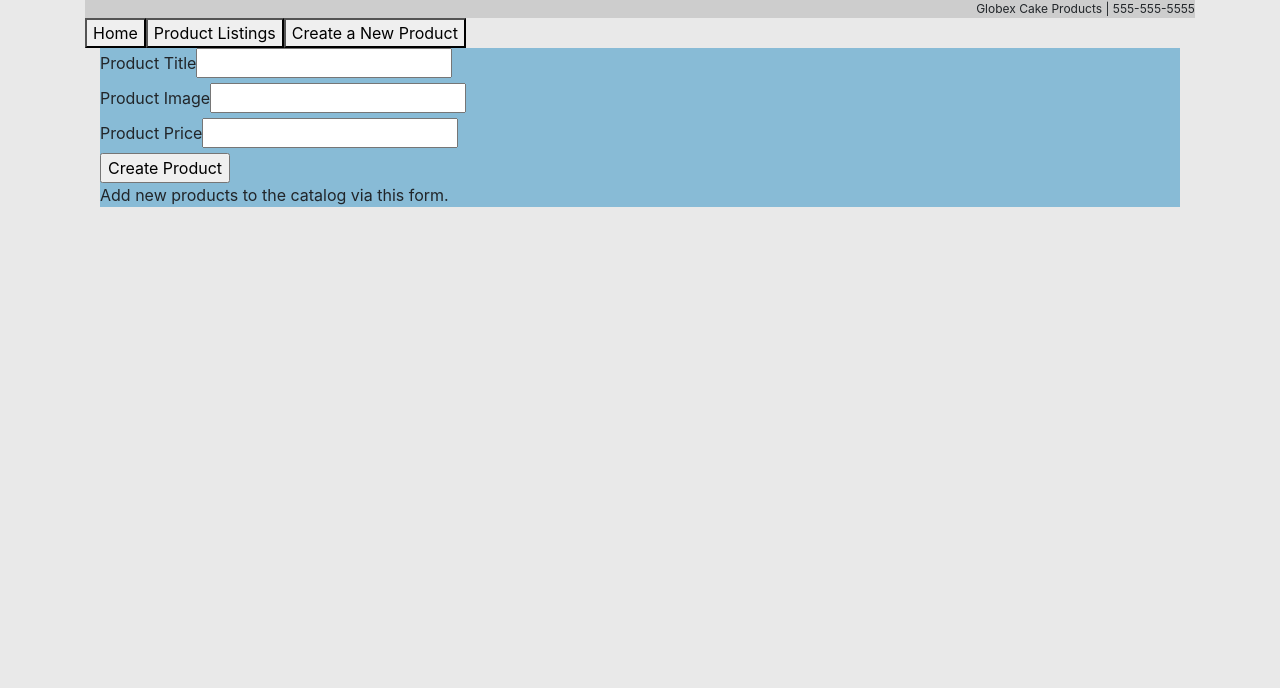
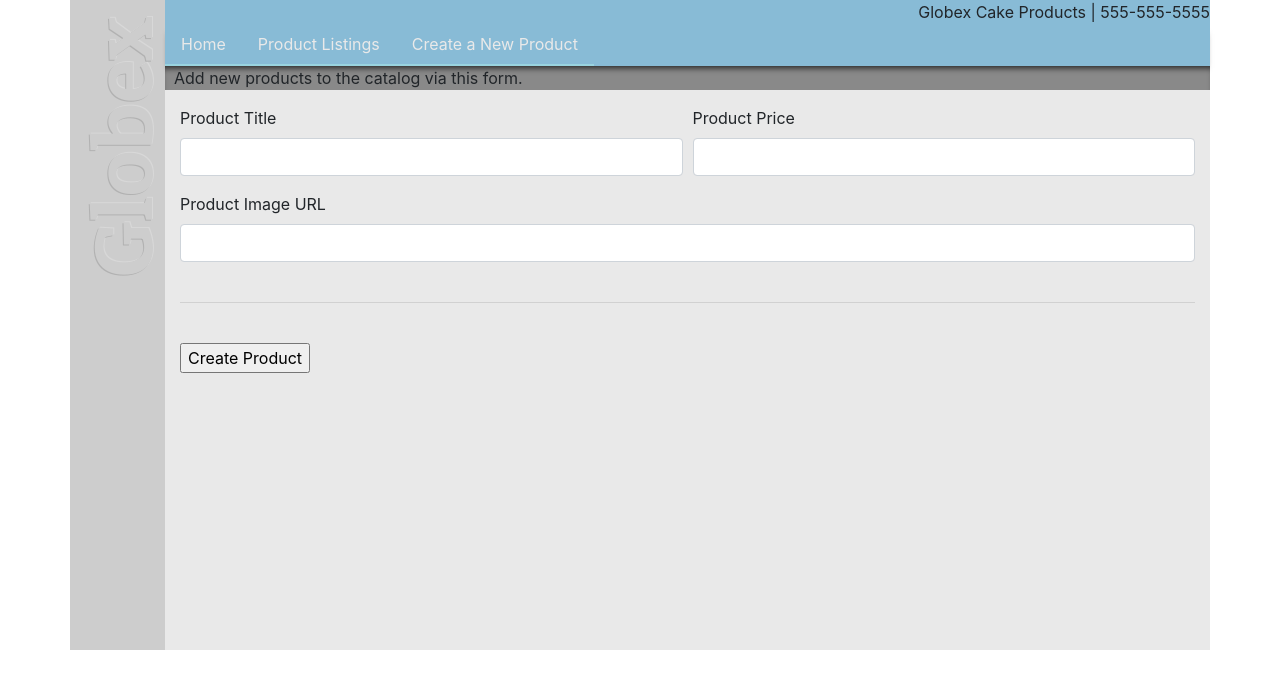
Before and after one commit to SalvatoreSantamaria/ProductManager, an Angular app in the folder public/: page /product-creation in a window 1280 px wide. Shown: the top 688 px of the page. Built offline with nearby package versions, Linux system fonts and the light colour scheme.

Commit message:
Bootstrap Columns and box shadow style updates

```diff
--- a/public/src/app/app.component.html
+++ b/public/src/app/app.component.html
@@ -1,15 +1,40 @@
 <div class="container">
-  <div style="text-align:left">
-    <div class="header">Globex Cake Products | 555-555-5555
-    </div>
-      <div class="body">
-        <button [routerLink]="['/']">Home</button>
+    <div class="row">
+        <div class="globex col-md-1">
+          <div class='spacer'></div>
+            <p class="globexText"> Globex </p>
+        </div>
+        <div class="body col-md-11">
+  <div class="right">
+      Globex Cake Products | 555-555-5555
+  </div>
+  <nav class="nav header">
+    <!-- <a class="nav-link active" href="#">Active</a>
+    <a class="nav-link" href="#">Link</a>
+    <a class="nav-link" href="#">Link</a> -->
+    <a class="nav-link" [routerLink]="['/']">Home</a>
+    <a class="nav-link" [routerLink]="['product-list']">Product Listings</a>
+    <a class="nav-link" [routerLink]="['/product-creation']">Create a New Product</a>
+  </nav>
+
+
+
+
+      <!--
+  <div style="text-align:left"> -->
+
+
+        <!-- <button [routerLink]="['/']">Home</button>
         <button [routerLink]="['product-list']">Product Listings</button>
-        <button [routerLink]="['/product-creation']">Create a New Product</button>
+        <button [routerLink]="['/product-creation']">Create a New Product</button> -->
         <router-outlet></router-outlet>
       </div>
-  </div>
+    </div>
 </div>
+  <!--
+</div> -->
+
+
   <!-- <div>
     <form (submit)="onSubmit()"> -->
   <!-- use the json pipe to see how newTask changes in real time -->
--- a/public/src/app/product-creation/product-creation.component.html
+++ b/public/src/app/product-creation/product-creation.component.html
@@ -1,41 +1,58 @@
+<div class="newProdText">
+    <p>&nbsp; Add new products to the catalog via this form.</p>
+  </div>
 <div class="container">
-  <div class="form-color">
+
+
+
+  <div class="form-group">
       <!-- <img src="assets/image/cupcake.jpg"> -->
-    <form (submit)="onSubmit()" #newForm="ngForm">
+    <form  (submit)="onSubmit()" #newForm="ngForm">
       <!-- use the json pipe to see how newTask changes in real time -->
       <!-- <p>{{ newProduct | json }}</p> -->
-      <div>
+
+
+
+      <div class="form-row">
+        <div class="form-group col-md-6">
           <label for="product title">Product Title</label>
             <input
             type="text"
+            class="form-control"
             name="newProduct.title"
             required
             minlength="3"
             [(ngModel)]="newProduct.title" />
       </div>
-      <div>
-        <label for="product image">Product Image</label>
-          <input
-          type="text"
-          name="newProduct.url"
-          required
-          minlength="3"
-          [(ngModel)]="newProduct.url" />
-      </div>
-      <div>
+
+      <div class="form-group col-md-6">
         <label for="product price">Product Price</label>
           <input
             type="number"
+            class="form-control"
             name="newProduct.price"
             required
             minlength="1"
             [(ngModel)]="newProduct.price"
             />
       </div>
+    </div>
+
+      <div>
+        <label for="product image">Product Image URL</label>
+          <input
+          type="text"
+          class="form-control"
+          name="newProduct.url"
+          required
+          minlength="3"
+          [(ngModel)]="newProduct.url" />
+      </div>
+    <br>
+    <hr>
+    <br>
       <input type="submit" value="Create Product" />
     </form>
-      <div>
-        <p>Add new products to the catalog via this form.</p>
+
     </div>
 </div>
-</div>
--- a/public/src/app/product-edit/product-edit.component.html
+++ b/public/src/app/product-edit/product-edit.component.html
@@ -1,25 +1,18 @@
-<!-- <h2>Edit Product</h2>
-<form (submit)="updateSubmit()">
-  <p>{{ editProduct | json }}</p>
-  Title:
-  <input
-    type="text"
-    name="newProduct.title"
-    [(ngModel)]="editProduct.title"
-  /><br />
-  url:<input
-    type="text"
-    name="newProduct.url"
-    [(ngModel)]="editProduct.url"
-  /><br />
-  <input type="submit" value="Update Task" />
-</form> -->
+<div class="newProdText">
+    <p>&nbsp; Edit products in the catalog with this form.</p>
+  </div>
 
-<div class="component">
-  <fieldset>
-    <legend>Edit Product</legend>
+<div class="container">
+  <div class="form-group">
       <form (submit)="onSubmit()" #form="ngForm">
-      <div>
+
+
+
+
+
+
+      <div class="form-row">
+        <div class="form-group col-md-6">
           <label for="title">Title</label>
           <input
             name="title"
@@ -27,9 +20,21 @@
             required
             minlength="4"
             [(ngModel)]="product.title"
-          #title="ngModel"
-        />
+            #title="ngModel" />
         </div>
+
+        <div class="form-group col-md-6">
+            <label for="price">Price</label>
+            <input
+              name="price"
+              type="number"
+              required
+              minlength="1"
+              [(ngModel)]="product.price"
+              #title="ngModel" />
+        </div>
+      </div>
+
         <div>
             <label for="url">URL</label>
             <input
@@ -41,40 +46,14 @@
               #title="ngModel"
             />
         </div>
-      <div>
-        <label for="price">Price</label>
-        <input
-          name="price"
-          type="number"
-          required
-          minlength="1"
-          [(ngModel)]="product.price"
-          #title="ngModel"
-        />
+
+        <br>
+        <hr>
+        <br>
+
+        <button [disabled]="form.invalid">Update</button><button class="btn-delete" (click)="onDelete(product)">Delete</button>
+      </form>
+
+
   </div>
-
-      <!-- <div>
-        <label for="price">Price</label>
-        <input
-          name="price"
-          type="number"
-          step=".01"
-          required
-          [(ngModel)]="product.price"
-          #price="ngModel"
-        />
-      </div> -->
-      <!-- <div>
-        <label for="imageUrl">Image URL</label>
-        <input
-          name="imageUrl"
-          type="text"
-          [(ngModel)]="product.imageUrl"
-          #imageUrl="ngModel"
-        />
-      </div> -->
-      <button [disabled]="form.invalid">Update</button>
-    </form>
-    <button class="btn-delete" (click)="onDelete(product)">Delete</button>
-  </fieldset>
 </div>
--- a/public/src/app/product-home/product-home.component.html
+++ b/public/src/app/product-home/product-home.component.html
@@ -1,4 +1,4 @@
-<div>
+<div class="container">
  <p>
   Welcome to {{ appTitle }}. Here we can manage a set of products. You are able
   to create cake products, remove old cake products, and edit cake products.
--- a/public/src/app/product-list/product-list.component.html
+++ b/public/src/app/product-list/product-list.component.html
@@ -1,8 +1,14 @@
+<div class="container">
   <div>
-  <p>Cake Products List</p>
+    <p>Globex Cake Products Listing.</p>
   </div>
   <div>
-  <p *ngFor="let product of products">
+
+
+
+
+
+    <!-- <p *ngFor="let product of products">
       {{ product.title }} - {{ product.url }} - {{ product.price }}
       <img src="{{ product.url }}" alt="" />
       <button [routerLink]="['/product-edit', product._id]">
@@ -10,7 +16,42 @@
       </button>
 
       <button (click)="deleteTask(product._id)">Delete</button>
-  </p>
+    </p> -->
+
+    <table class="table table-hover table-striped w-auto">
+        <thead>
+          <tr>
+            <th>Product ID</th>
+            <th>Product</th>
+            <th>Price</th>
+            <th>Image</th>
+            <th>Actions</th>
+          </tr>
+        </thead>
+        <tbody>
+          <tr *ngFor="let product of products">
+            <td>{{ product._id }}</td>
+            <td>{{ product.title }}</td>
+            <td>{{ product.price }}</td>
+            <td><img src="{{ product.url }}" alt="product" /></td>
+            <td>
+              <!-- <button class="btn btn-warning" [routerLink]="['/pets/', pet._id]"> Details</button>
+              <button class="btn btn-outline-warning" [routerLink]="['/pets/', pet._id, 'edit']">Edit</button></td> -->
+              <button [routerLink]="['/product-edit', product._id]">Edit</button>
+              <button (click)="deleteTask(product._id)">Delete</button>
+            </td>
+          </tr>
+        </tbody>
+      </table>
+
+
+
+
+
+
+
+
+  </div>
 </div>
 
 <!-- <div *ngIf="editProduct">
--- a/public/src/styles.css
+++ b/public/src/styles.css
@@ -1,5 +1,7 @@
 /* You can add global styles to this file, and also import other style files */
 @import './styles/bootstrap-4.3.1-dist/css/bootstrap.min.css';
+@import url(http://fonts.googleapis.com/css?family=Bitter:400,700);
+
 
 /*bootstrap was downloaded and added to styles folder. link to guide: https://loiane.com/2017/08/how-to-add-bootstrap-to-an-angular-cli-project/#2-installing-bootstrap-from-npm*/
 
@@ -17,15 +19,22 @@
   min-height: 650px;
 } */
 
-
-
-body {
-  background-color: #e9e9e9;
+.newProdText {
+  background-color: #898989;
+  box-shadow: 0px 6px 6px -4px rgba(0,0,0,0.75) inset;
 }
 
-.form-color {
-  background-color: #88bbd6;
+.body {
+  background-color: #e9e9e9;
+  min-height: 650px;
 }
+
+.nav-link {
+  color: #e9e9e9;
+  border-bottom: solid 2px;
+  border-bottom-color: #99d3df;
+}
+
 
 /* .triangle-topright {
   /* width: 0;
@@ -54,10 +63,10 @@ body {
 
 
 
-/* .right {
+ .right {
   text-align: right;
-
-} */
+  background-color: #88bbd6;
+}
 
 /* h4, h6 {
   color: #9DC8E4;
@@ -71,13 +80,37 @@ body {
   /* width: 10px;
   height: 2px;
   position: relative; */
-  background-color: #cdcdcd;
-  text-align: right;
-  font-size: 12px;
+   background-color: #88bbd6;
+   box-shadow: 0px 6px 6px -4px rgba(0,0,0,0.75);
+
+  /* text-align: right;
+  font-size: 12px; */
 
   /* animation-name: changer;
   animation-duration: 6s;
   animation-delay: 1s; */
+}
+
+.globex {
+  background-color:  #cdcdcd;
+  text-align: bottom;
+}
+
+ .spacer {
+  width: 10px;
+  height: 190px;
+}
+
+
+.globexText {
+  /* padding-right: 50px; */
+  transform: rotate(-90deg);
+  /* text-shadow: -1px -1px 0px rgba(255,255,255,0.3), 1px 1px 0px rgba(0,0,0,0.8); */
+  text-shadow: -1px -1px 0px #898989, 1px 1px 0px #e9e9e9;
+	color: #cdcdcd;
+  opacity: 0.4;
+  font-size: 70px;
+  font: 700 80px 'Bitter';
 
 }
 
@@ -99,12 +132,21 @@ body {
 
 } */
 
-/* img {
-  width: 100%;
+img {
+  width: 50px;
   height: auto;
-  border-bottom-left-radius: 5px;
+  border-top-left-radius: 5px;
   border-bottom-right-radius: 5px;
-} */
+}
+
+.col-md-1 {
+  padding-right: 0px;
+}
+
+.col-md-11 {
+  padding-left: 0px;
+  padding-right: 0px;
+}
 
 /* .border-fade {
 
```
Lines whose indentation alone changed are shown as unchanged.
